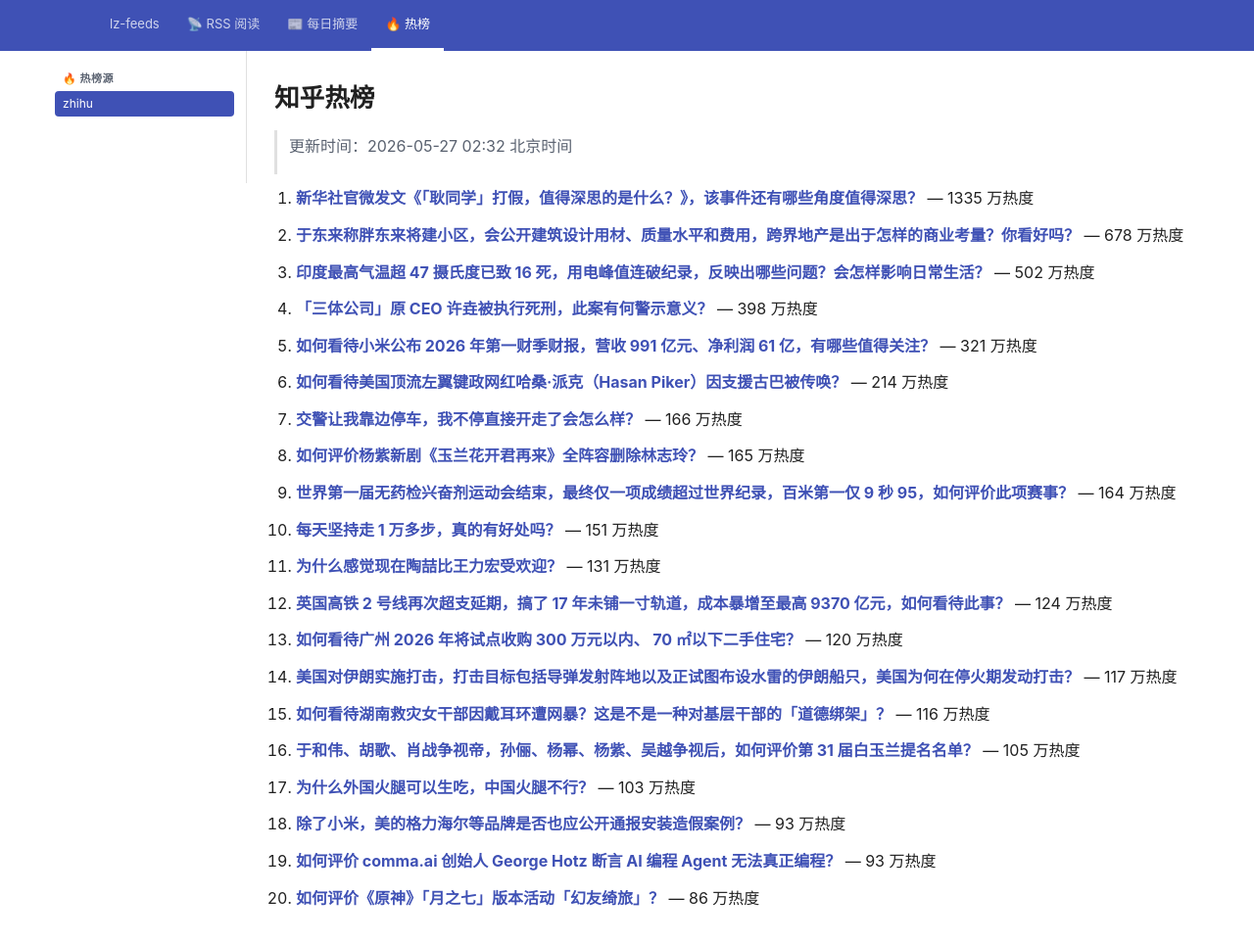
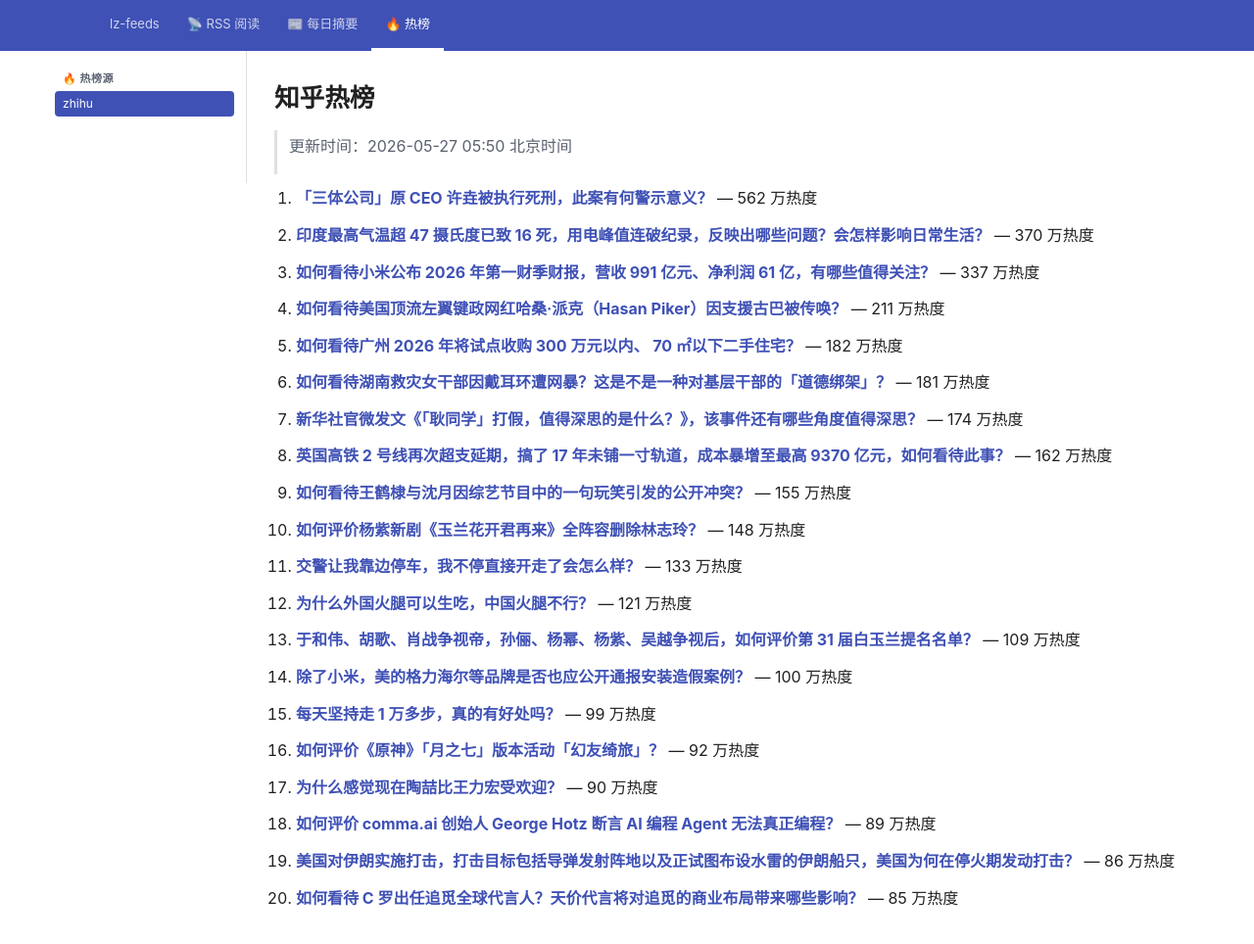
Before and after one commit to lizhang0101/lz-feeds, a Jekyll site: the page built from _hotlist/zhihu.md, in a window 1280 px wide and 994 px high. Shown: the top 964 px of the window at 98% size. Built offline with Jekyll 4.4.1, drawn with Linux system fonts in a browser that asks for light colours.

Commit message:
hotlist: 2026-05-26T21:50Z

```diff
--- a/_hotlist/zhihu.md
+++ b/_hotlist/zhihu.md
@@ -1,48 +1,48 @@
 ---
-updated: 2026-05-27 02:32 北京时间
+updated: 2026-05-27 05:50 北京时间
 count: 20
 ---
 
 # 知乎热榜
 
-> 更新时间：2026-05-27 02:32 北京时间
+> 更新时间：2026-05-27 05:50 北京时间
 
-1. **[新华社官微发文《「耿同学」打假，值得深思的是什么？》，该事件还有哪些角度值得深思？](https://www.zhihu.com/question/2042590420559819686)** — 1335 万热度
+1. **[「三体公司」原 CEO 许垚被执行死刑，此案有何警示意义？](https://www.zhihu.com/question/2042569646591803528)** — 562 万热度
 
-2. **[于东来称胖东来将建小区，会公开建筑设计用材、质量水平和费用，跨界地产是出于怎样的商业考量？你看好吗？](https://www.zhihu.com/question/2042235448982860479)** — 678 万热度
+2. **[印度最高气温超 47 摄氏度已致 16 死，用电峰值连破纪录，反映出哪些问题？会怎样影响日常生活？](https://www.zhihu.com/question/2042157033336657693)** — 370 万热度
 
-3. **[印度最高气温超 47 摄氏度已致 16 死，用电峰值连破纪录，反映出哪些问题？会怎样影响日常生活？](https://www.zhihu.com/question/2042157033336657693)** — 502 万热度
+3. **[如何看待小米公布 2026 年第一财季财报，营收 991 亿元、净利润 61 亿，有哪些值得关注？](https://www.zhihu.com/question/2042667657242076706)** — 337 万热度
 
-4. **[「三体公司」原 CEO 许垚被执行死刑，此案有何警示意义？](https://www.zhihu.com/question/2042569646591803528)** — 398 万热度
+4. **[如何看待美国顶流左翼键政网红哈桑·派克（Hasan Piker）因支援古巴被传唤？](https://www.zhihu.com/question/2042187587520049806)** — 211 万热度
 
-5. **[如何看待小米公布 2026 年第一财季财报，营收 991 亿元、净利润 61 亿，有哪些值得关注？](https://www.zhihu.com/question/2042667657242076706)** — 321 万热度
+5. **[如何看待广州 2026 年将试点收购 300 万元以内、 70 ㎡以下二手住宅？](https://www.zhihu.com/question/2042580227138834938)** — 182 万热度
 
-6. **[如何看待美国顶流左翼键政网红哈桑·派克（Hasan Piker）因支援古巴被传唤？](https://www.zhihu.com/question/2042187587520049806)** — 214 万热度
+6. **[如何看待湖南救灾女干部因戴耳环遭网暴？这是不是一种对基层干部的「道德绑架」？](https://www.zhihu.com/question/2042528464721416949)** — 181 万热度
 
-7. **[交警让我靠边停车，我不停直接开走了会怎么样？](https://www.zhihu.com/question/2040429095847253722)** — 166 万热度
+7. **[新华社官微发文《「耿同学」打假，值得深思的是什么？》，该事件还有哪些角度值得深思？](https://www.zhihu.com/question/2042590420559819686)** — 174 万热度
 
-8. **[如何评价杨紫新剧《玉兰花开君再来》全阵容删除林志玲？](https://www.zhihu.com/question/2042249132945970226)** — 165 万热度
+8. **[英国高铁 2 号线再次超支延期，搞了 17 年未铺一寸轨道，成本暴增至最高 9370 亿元，如何看待此事？](https://www.zhihu.com/question/2040456555712230555)** — 162 万热度
 
-9. **[世界第一届无药检兴奋剂运动会结束，最终仅一项成绩超过世界纪录，百米第一仅 9 秒 95，如何评价此项赛事？](https://www.zhihu.com/question/2042564870738900260)** — 164 万热度
+9. **[如何看待王鹤棣与沈月因综艺节目中的一句玩笑引发的公开冲突？](https://www.zhihu.com/question/2041919274411939599)** — 155 万热度
 
-10. **[每天坚持走 1 万多步，真的有好处吗？](https://www.zhihu.com/question/2041137479844156563)** — 151 万热度
+10. **[如何评价杨紫新剧《玉兰花开君再来》全阵容删除林志玲？](https://www.zhihu.com/question/2042249132945970226)** — 148 万热度
 
-11. **[为什么感觉现在陶喆比王力宏受欢迎？](https://www.zhihu.com/question/645669785)** — 131 万热度
+11. **[交警让我靠边停车，我不停直接开走了会怎么样？](https://www.zhihu.com/question/2040429095847253722)** — 133 万热度
 
-12. **[英国高铁 2 号线再次超支延期，搞了 17 年未铺一寸轨道，成本暴增至最高 9370 亿元，如何看待此事？](https://www.zhihu.com/question/2040456555712230555)** — 124 万热度
+12. **[为什么外国火腿可以生吃，中国火腿不行？](https://www.zhihu.com/question/2042348064699143730)** — 121 万热度
 
-13. **[如何看待广州 2026 年将试点收购 300 万元以内、 70 ㎡以下二手住宅？](https://www.zhihu.com/question/2042580227138834938)** — 120 万热度
+13. **[于和伟、胡歌、肖战争视帝，孙俪、杨幂、杨紫、吴越争视后，如何评价第 31 届白玉兰提名名单？](https://www.zhihu.com/question/2042547966058000690)** — 109 万热度
 
-14. **[美国对伊朗实施打击，打击目标包括导弹发射阵地以及正试图布设水雷的伊朗船只，美国为何在停火期发动打击？](https://www.zhihu.com/question/2042527297291431958)** — 117 万热度
+14. **[除了小米，美的格力海尔等品牌是否也应公开通报安装造假案例？](https://www.zhihu.com/question/2042171361179815968)** — 100 万热度
 
-15. **[如何看待湖南救灾女干部因戴耳环遭网暴？这是不是一种对基层干部的「道德绑架」？](https://www.zhihu.com/question/2042528464721416949)** — 116 万热度
+15. **[每天坚持走 1 万多步，真的有好处吗？](https://www.zhihu.com/question/2041137479844156563)** — 99 万热度
 
-16. **[于和伟、胡歌、肖战争视帝，孙俪、杨幂、杨紫、吴越争视后，如何评价第 31 届白玉兰提名名单？](https://www.zhihu.com/question/2042547966058000690)** — 105 万热度
+16. **[如何评价《原神》「月之七」版本活动「幻友绮旅」？](https://www.zhihu.com/question/2041871231125905798)** — 92 万热度
 
-17. **[为什么外国火腿可以生吃，中国火腿不行？](https://www.zhihu.com/question/2042348064699143730)** — 103 万热度
+17. **[为什么感觉现在陶喆比王力宏受欢迎？](https://www.zhihu.com/question/645669785)** — 90 万热度
 
-18. **[除了小米，美的格力海尔等品牌是否也应公开通报安装造假案例？](https://www.zhihu.com/question/2042171361179815968)** — 93 万热度
+18. **[如何评价 comma.ai 创始人 George Hotz 断言 AI 编程 Agent 无法真正编程？](https://www.zhihu.com/question/2042336304244019752)** — 89 万热度
 
-19. **[如何评价 comma.ai 创始人 George Hotz 断言 AI 编程 Agent 无法真正编程？](https://www.zhihu.com/question/2042336304244019752)** — 93 万热度
+19. **[美国对伊朗实施打击，打击目标包括导弹发射阵地以及正试图布设水雷的伊朗船只，美国为何在停火期发动打击？](https://www.zhihu.com/question/2042527297291431958)** — 86 万热度
 
-20. **[如何评价《原神》「月之七」版本活动「幻友绮旅」？](https://www.zhihu.com/question/2041871231125905798)** — 86 万热度
+20. **[如何看待 C 罗出任追觅全球代言人？天价代言将对追觅的商业布局带来哪些影响？](https://www.zhihu.com/question/2042540536305641413)** — 85 万热度
```
